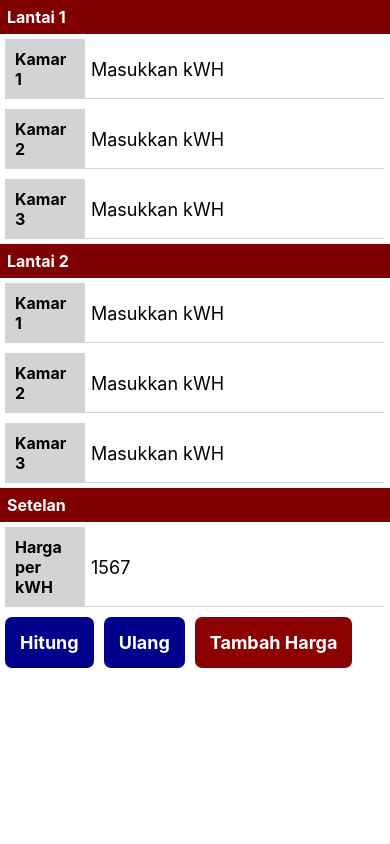
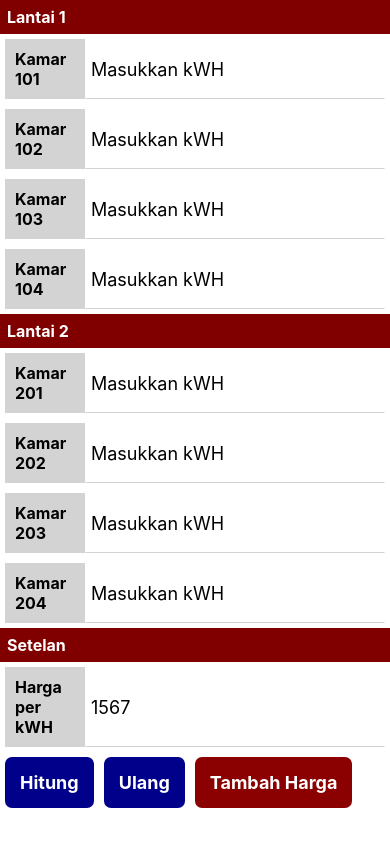
Before and after one commit to kerti/kosan-bapak, a React Native app in the folder frontend/: screen / in a window 390 px wide. Built offline with nearby package versions, Linux system fonts and the light colour scheme.

Commit message:
Drive layout from context.

```diff
--- a/frontend/App.js
+++ b/frontend/App.js
@@ -1,22 +1,11 @@
-import React, { useContext, useState } from "react";
-import { SafeAreaView, ScrollView } from "react-native";
-import Config from "./components/Config";
-import Controls from "./components/Controls";
-import RoomList from "./components/Rooms";
+import React from "react";
+import Container from "./components/Container";
 import ConfigContextProvider from "./contexts/ConfigContext";
-import Styles from "./styles";
 
 export default function App() {
   return (
     <ConfigContextProvider>
-      <SafeAreaView style={Styles.container}>
-        <ScrollView style={Styles.scrollView}>
-          <RoomList floor={1} />
-          <RoomList floor={2} />
-          <Config />
-          <Controls />
-        </ScrollView>
-      </SafeAreaView>
+      <Container />
     </ConfigContextProvider>
   );
 }
--- a/frontend/styles.js
+++ b/frontend/Styles.js
@@ -1,4 +1,4 @@
-import { Platform, StyleSheet } from "react-native";
+import { Platform, StatusBar, StyleSheet } from "react-native";
 
 const Styles = StyleSheet.create({
   button: {
--- a/frontend/components/Button.js
+++ b/frontend/components/Button.js
@@ -1,6 +1,6 @@
 import React from "react";
 import { Text, TouchableOpacity, View } from "react-native";
-import Styles from "../styles";
+import Styles from "../Styles";
 
 const Button = (props) => {
   return (
--- a/frontend/components/Config.js
+++ b/frontend/components/Config.js
@@ -1,18 +1,14 @@
 import React, { useContext, useState } from "react";
 import { Text, TextInput, View } from "react-native";
 import { ConfigContext } from "../contexts/ConfigContext";
-import Styles from "../styles";
+import Styles from "../Styles";
 
 const Config = () => {
   const { pricePerKwh } = useContext(ConfigContext);
   return (
     <ConfigContext.Provider>
       <Text style={Styles.sectionHeader}>Setelan</Text>
-      <ConfigItem
-        name="Harga per kWH"
-        config="pricePerKwh"
-        value={pricePerKwh}
-      />
+      <ConfigItem name="Harga per kWH" value={pricePerKwh} />
     </ConfigContext.Provider>
   );
 };
@@ -21,11 +17,7 @@ const ConfigItem = (props) => {
   return (
     <View style={Styles.dataRow}>
       <Text style={Styles.dataRowLabel}>{props.name}</Text>
-      <TextInput
-        style={Styles.dataRowInput}
-        value={props.value}
-        defaultValue={props.value}
-      />
+      <TextInput style={Styles.dataRowInput} value={props.value} />
     </View>
   );
 };
--- /dev/null
+++ b/frontend/components/Container.js
@@ -0,0 +1,24 @@
+import React, { useContext } from "react";
+import { SafeAreaView, ScrollView } from "react-native";
+import Styles from "../styles";
+import Config from "./Config";
+import Controls from "./Controls";
+import RoomList from "./Rooms";
+import { ConfigContext } from "../contexts/ConfigContext";
+
+const Container = () => {
+  const { layout } = useContext(ConfigContext);
+  return (
+    <SafeAreaView style={Styles.container}>
+      <ScrollView style={Styles.scrollView}>
+        {layout.map((floor) => {
+          return <RoomList key={floor.floorNum} floor={floor.floorNum} />;
+        })}
+        <Config />
+        <Controls />
+      </ScrollView>
+    </SafeAreaView>
+  );
+};
+
+export default Container;
--- a/frontend/components/Controls.js
+++ b/frontend/components/Controls.js
@@ -1,6 +1,6 @@
 import React, { useContext } from "react";
 import { View } from "react-native";
-import Styles from "../styles";
+import Styles from "../Styles";
 import Button from "./Button";
 import { ConfigContext } from "../contexts/ConfigContext";
 
--- a/frontend/components/Rooms.js
+++ b/frontend/components/Rooms.js
@@ -1,6 +1,7 @@
 import React, { useContext, useState } from "react";
 import { Text, TextInput, View } from "react-native";
-import Styles from "../styles";
+import { ConfigContext } from "../contexts/ConfigContext";
+import Styles from "../Styles";
 
 const Room = (props) => {
   const [kwh, setKwh] = useState("");
@@ -18,12 +19,16 @@ const Room = (props) => {
 };
 
 const RoomList = (props) => {
+  const { layout } = useContext(ConfigContext);
+  const flObj = layout.find((floor) => {
+    return floor.floorNum === props.floor;
+  });
   return (
     <>
-      <Text style={Styles.sectionHeader}>Lantai {props.floor}</Text>
-      <Room name="1" />
-      <Room name="2" />
-      <Room name="3" />
+      <Text style={Styles.sectionHeader}>Lantai {flObj.floorNum}</Text>
+      {flObj.rooms.map((fl) => {
+        return <Room key={fl.name} name={fl.name} />;
+      })}
     </>
   );
 };
--- a/frontend/contexts/ConfigContext.js
+++ b/frontend/contexts/ConfigContext.js
@@ -5,12 +5,31 @@ export const ConfigContext = createContext();
 const ConfigContextProvider = (props) => {
   const [config, setConfig] = useState({
     pricePerKwh: "1567",
+    layout: [
+      {
+        floorNum: 1,
+        rooms: [
+          { name: "101" },
+          { name: "102" },
+          { name: "103" },
+          { name: "104" },
+        ],
+      },
+      {
+        floorNum: 2,
+        rooms: [
+          { name: "201" },
+          { name: "202" },
+          { name: "203" },
+          { name: "204" },
+        ],
+      },
+    ],
   });
   const incrementPrice = () => {
     const oldPrice = parseInt(config.pricePerKwh);
     const newPrice = oldPrice + 1;
-    setConfig({ pricePerKwh: newPrice.toString() });
-    // alert(newPrice);
+    setConfig({ ...config, pricePerKwh: newPrice.toString() });
   };
   return (
     <ConfigContext.Provider value={{ ...config, incrementPrice }}>
```
Also changed, not shown: frontend/components/Results.js (added, +7 -0 lines).
